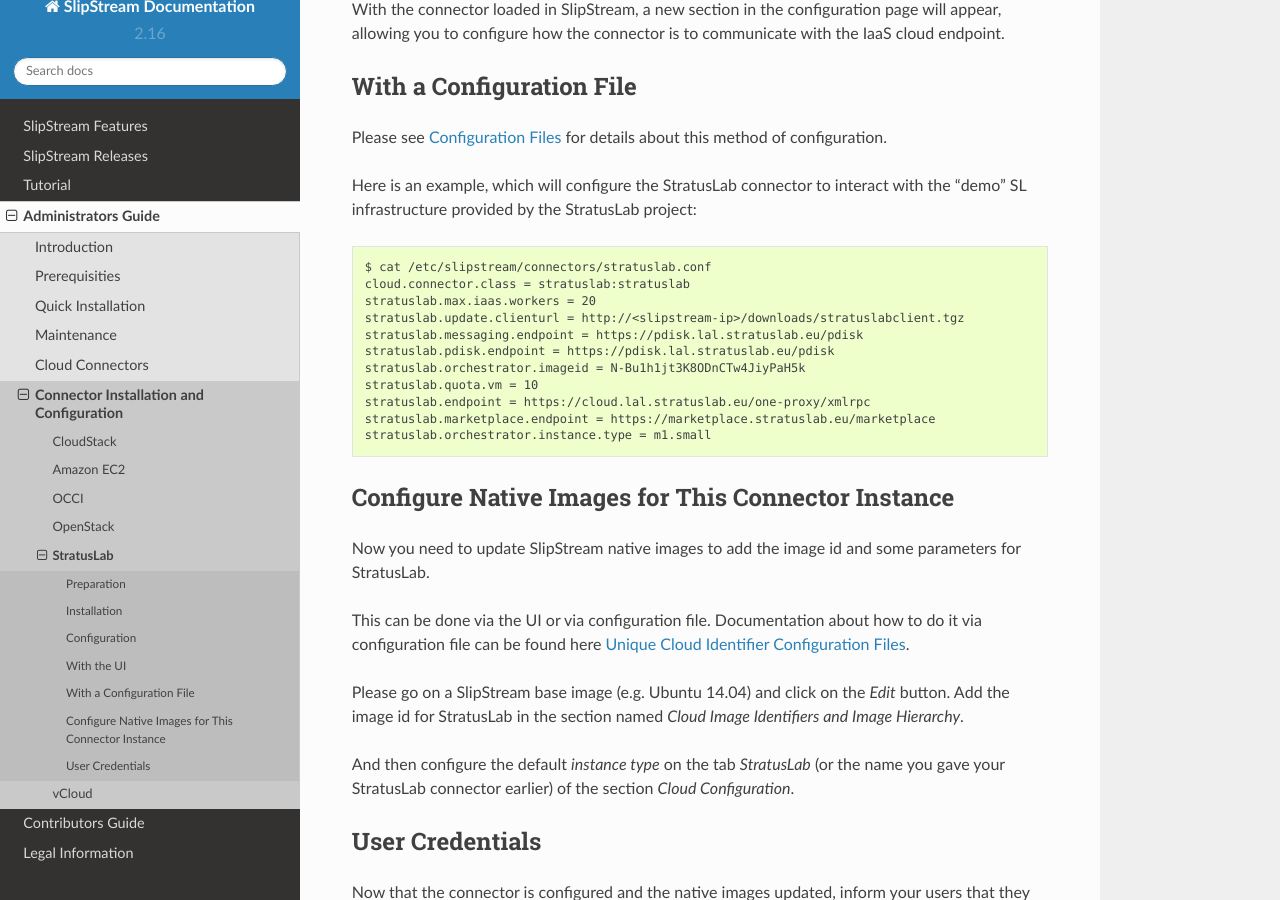
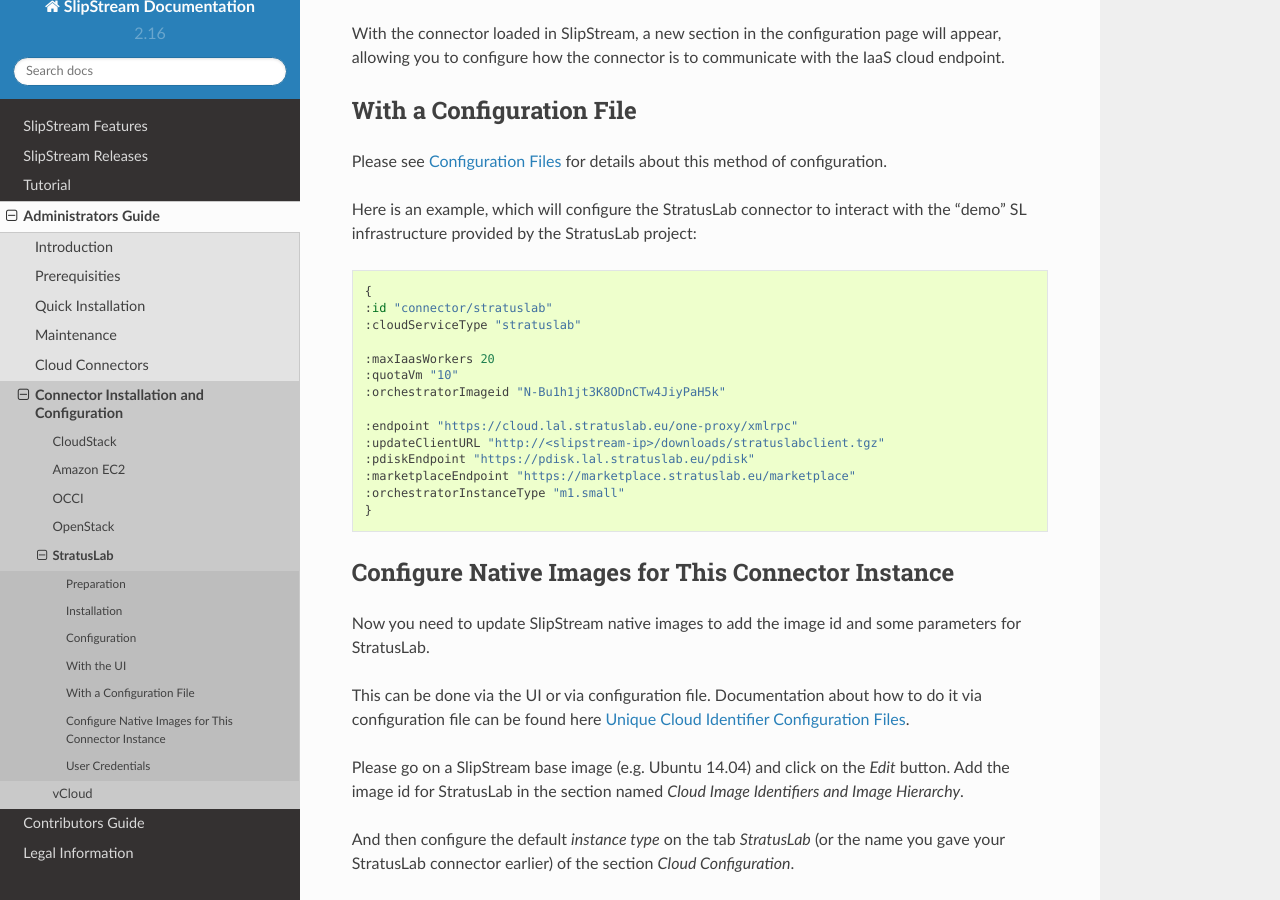
Before and after one commit to slipstream/SlipStreamDocumentation, a Sphinx documentation site: the page built from docs/administrator_guide/connectors/stratuslab_connector.rst, in a window 1280 px wide and 900 px high, scrolled down 2098 px. Built offline with Sphinx 7.4.7 and the Read the Docs theme 2.0.0, drawn with Linux system fonts in a browser that asks for light colours; some of the changed text lies outside the part shown.

Commit message:
updated docu on StratusLab connector configuration

```diff
--- a/docs/administrator_guide/connectors/stratuslab_connector.rst
+++ b/docs/administrator_guide/connectors/stratuslab_connector.rst
@@ -105,17 +106,20 @@
 
 ::
 
-    $ cat /etc/slipstream/connectors/stratuslab.conf
-    cloud.connector.class = stratuslab:stratuslab
-    stratuslab.max.iaas.workers = 20
-    stratuslab.update.clienturl = http://<slipstream-ip>/downloads/stratuslabclient.tgz
-    stratuslab.messaging.endpoint = https://pdisk.lal.stratuslab.eu/pdisk
-    stratuslab.pdisk.endpoint = https://pdisk.lal.stratuslab.eu/pdisk
-    stratuslab.orchestrator.imageid = N-Bu1h1jt3K8ODnCTw4JiyPaH5k
-    stratuslab.quota.vm = 10
-    stratuslab.endpoint = https://cloud.lal.stratuslab.eu/one-proxy/xmlrpc
-    stratuslab.marketplace.endpoint = https://marketplace.stratuslab.eu/marketplace
-    stratuslab.orchestrator.instance.type = m1.small
+    {
+    :id "connector/stratuslab"
+    :cloudServiceType "stratuslab"
+
+    :maxIaasWorkers 20
+    :quotaVm "10"
+    :orchestratorImageid "N-Bu1h1jt3K8ODnCTw4JiyPaH5k"
+
+    :endpoint "https://cloud.lal.stratuslab.eu/one-proxy/xmlrpc"
+    :updateClientURL "http://<slipstream-ip>/downloads/stratuslabclient.tgz"
+    :pdiskEndpoint "https://pdisk.lal.stratuslab.eu/pdisk"
+    :marketplaceEndpoint "https://marketplace.stratuslab.eu/marketplace"
+    :orchestratorInstanceType "m1.small"
+    }
 
 Configure Native Images for This Connector Instance
 ---------------------------------------------------
```
Also changed, not shown: other parts of docs/administrator_guide/connectors/stratuslab_connector.rst (+3 -2 lines).
